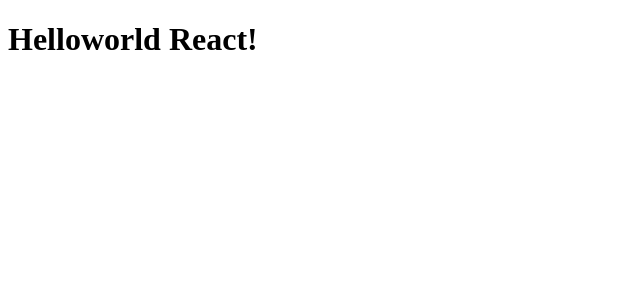
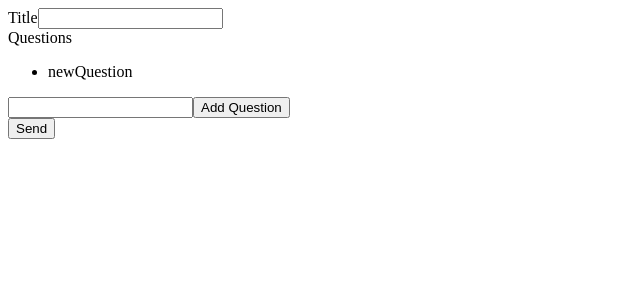
Before and after one commit to genericdude1998/codelabs-assignment, a React app: page / in a window 1280 px wide. Shown: the top 300 px of the page, without its empty margins (0-640 px from the left). Built offline with nearby package versions, Linux system fonts and the light colour scheme; no server answers.

Commit message:
added basic frontend struture to create a survey

```diff
--- /dev/null
+++ b/src/App.jsx
@@ -0,0 +1,10 @@
+import React from 'react';
+import SurveyCreator from './SurveyCreator';
+
+const App = () => {
+    return (
+        <SurveyCreator />
+    );
+}
+
+export default App;
--- /dev/null
+++ b/src/SurveyCreator.jsx
@@ -0,0 +1,28 @@
+import React from 'react';
+
+const SurveyCreator = () => {
+
+    const [title, setTitle] = React.useState('newTitle');
+    const [questions, setQuestions] = React.useState(['newQuestion']);
+
+
+    return (
+        <form>
+            <label>Title</label>
+            <input type="text" />
+            <br />
+            <label>Questions</label>
+            <ul>
+                {questions.map(quest => (
+                    <li>{quest}</li>
+                ))}
+            </ul>
+            <input type="text" />
+            <button>Add Question</button>
+            <br />
+            <button type="submit">Send</button>
+        </form>
+    );
+}
+
+export default SurveyCreator;
--- a/src/index.js
+++ b/src/index.js
@@ -1,10 +1,11 @@
 import React from 'react';
 import ReactDOM from 'react-dom';
 import axios from 'axios';
+import App from './App';
 
 axios.post('/createSurvey', {
     title: 'example title',
     questions: ['example questions'],
 })
 
-ReactDOM.render(<h1>Helloworld React!</h1>, document.getElementById('root'));
+ReactDOM.render(<App />, document.getElementById('root'));
--- a/webpack.config.js
+++ b/webpack.config.js
@@ -29,6 +29,9 @@
       }
     ]
   },
+  resolve:{
+    extensions:['.js', '.jsx'],
+  },
   devServer:{
     onBeforeSetupMiddleware:  server,
   },
```
